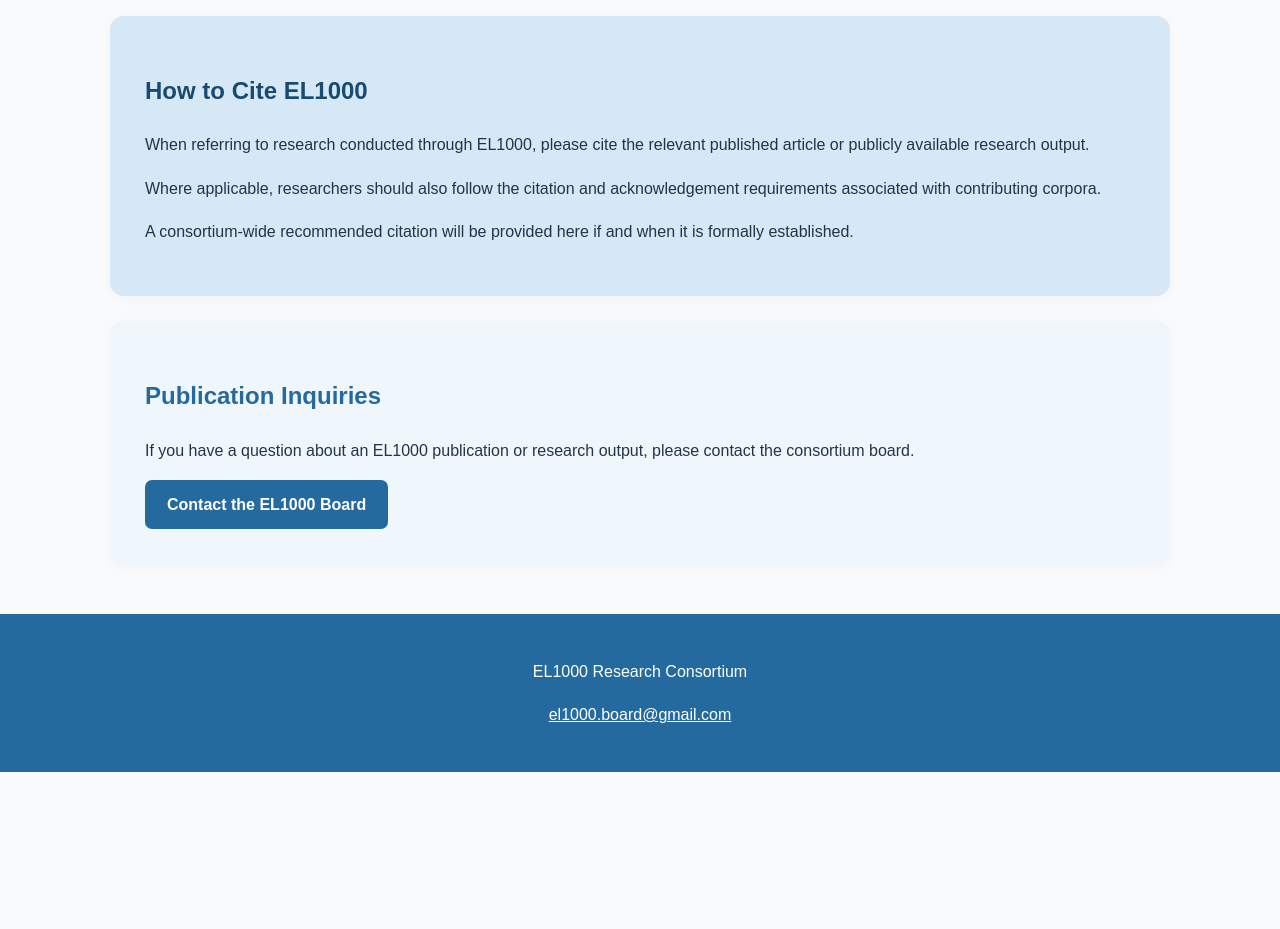
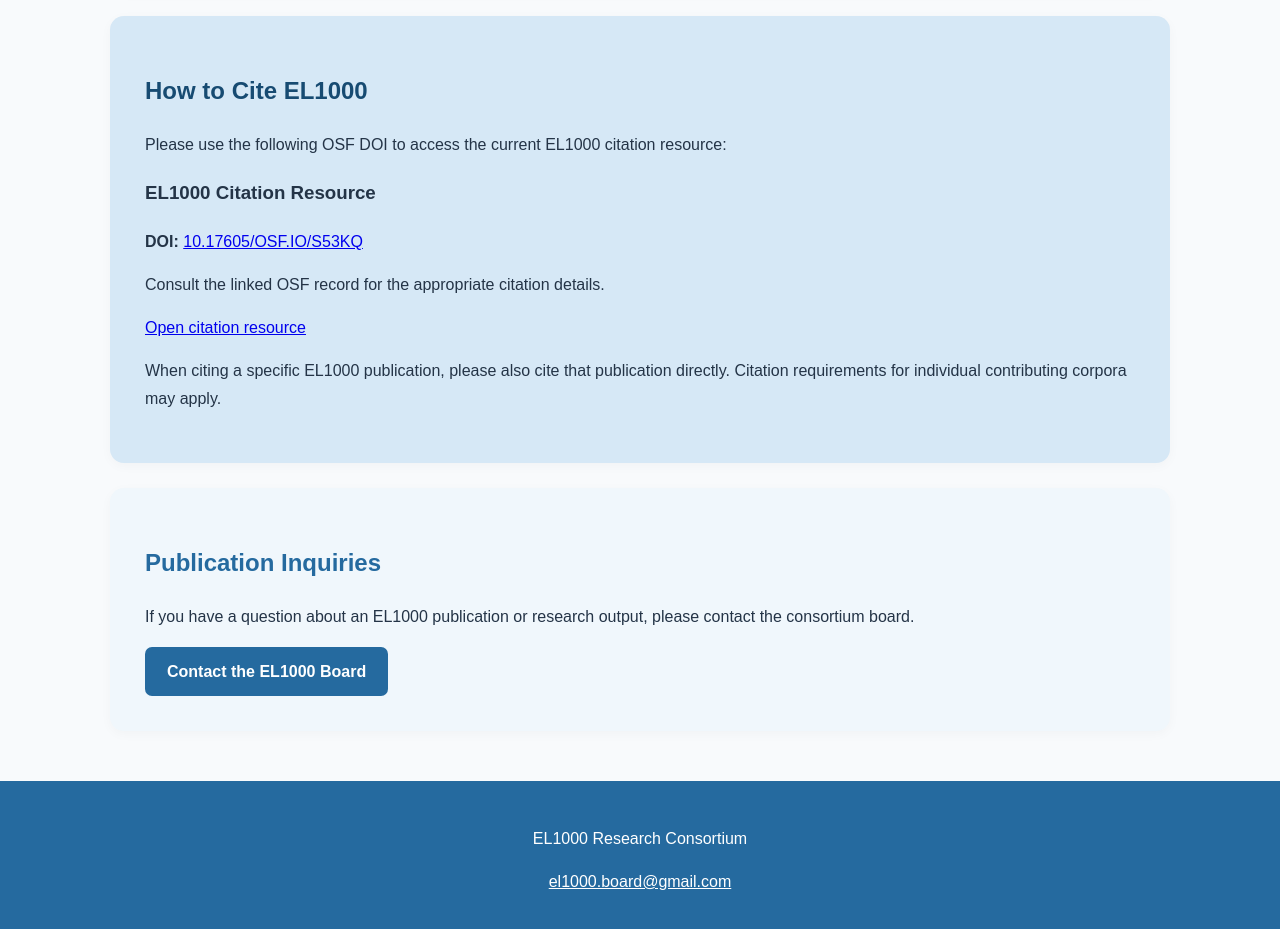
Before and after one commit to EL1000-consortium/el1000-consortium.github.io, a plain HTML site: page publications.html in a window 1280 px wide. Shown: the part 1880-2809 px from the top of the page. Before the commit the page ends 2652 px from the top, so only its background shows below. Drawn offline with Linux system fonts and the light colour scheme.

Commit message:
Update publications.html

```diff
--- a/publications.html
+++ b/publications.html
@@ -166,29 +166,53 @@
   </div>
 </section>
 
+
 <section id="citation" class="citation-section">
+
   <h2>How to Cite EL1000</h2>
 
   <p>
-    When referring to research conducted
-    through EL1000, please cite the
-    relevant published article or
-    publicly available research output.
+    Please use the following OSF DOI
+    to access the current EL1000
+    citation resource:
   </p>
 
+  <div class="citation-box">
+
+    <h3>EL1000 Citation Resource</h3>
+
+    <p>
+      <strong>DOI:</strong>
+      <a href="https://doi.org/10.17605/OSF.IO/S53KQ"
+         target="_blank"
+         rel="noopener noreferrer">
+        10.17605/OSF.IO/S53KQ
+      </a>
+    </p>
+
+    <p>
+      Consult the linked OSF record
+      for the appropriate citation details.
+    </p>
+
+    <a class="publication-link"
+       href="https://doi.org/10.17605/OSF.IO/S53KQ"
+       target="_blank"
+       rel="noopener noreferrer">
+      Open citation resource
+    </a>
+
+  </div>
+
   <p>
-    Where applicable, researchers should
-    also follow the citation and
-    acknowledgement requirements
-    associated with contributing corpora.
+    When citing a specific EL1000 publication,
+    please also cite that publication directly.
+    Citation requirements for individual
+    contributing corpora may apply.
   </p>
 
-  <p>
-    A consortium-wide recommended citation
-    will be provided here if and when
-    it is formally established.
-  </p>
 </section>
+
 
 <section class="publications-contact">
   <h2>Publication Inquiries</h2>
```
